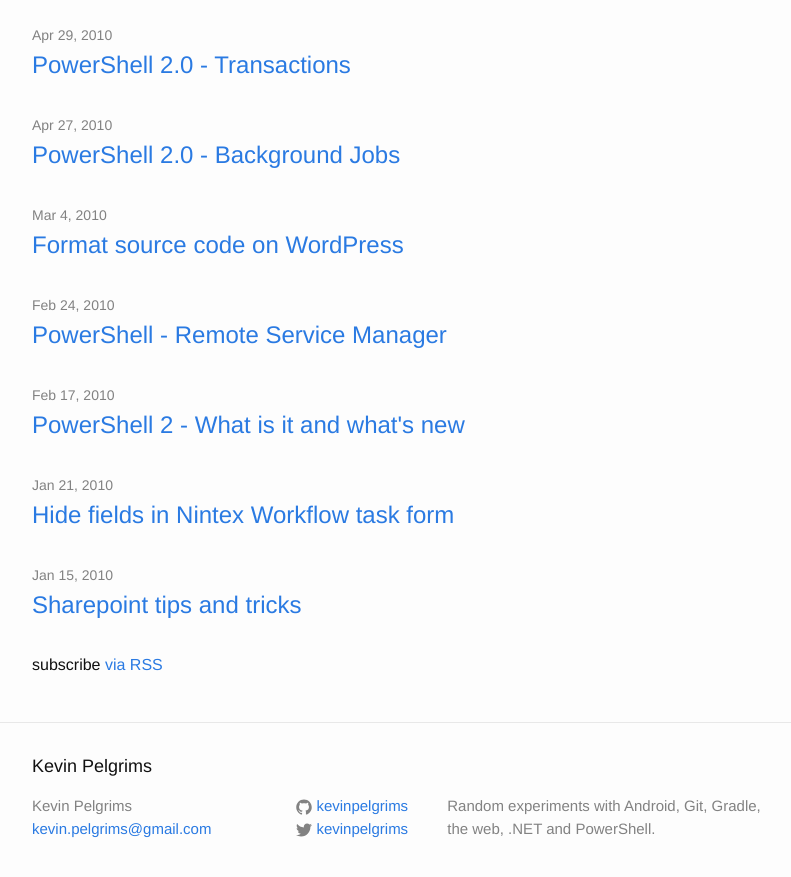
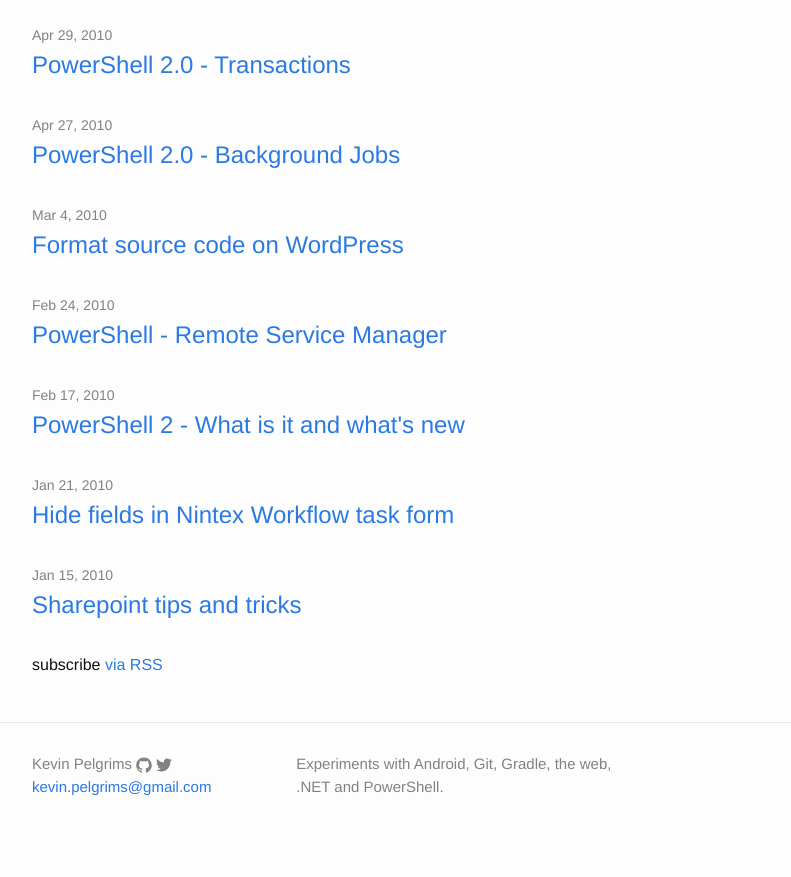
Before and after one commit to kevinpelgrims/blog, a Jekyll site: the page built from index.html, in a window 1280 px wide and 900 px high, scrolled down 2634 px. Shown: the top 877 px of the window, without its empty margins (238-1029 px from the left). Built offline with Jekyll 4.4.1, drawn with Linux system fonts in a browser that asks for light colours.

Commit message:
Edit site wide footer

```diff
--- a/_config.yml
+++ b/_config.yml
@@ -2,7 +2,7 @@
 title: Kevin Pelgrims
 email: kevin.pelgrims@gmail.com
 description: > # this means to ignore newlines until "baseurl:"
-  Random experiments with Android, Git, Gradle, the web, .NET and PowerShell.
+  Experiments with Android, Git, Gradle, the web, .NET and PowerShell.
 baseurl: "/blog" # the subpath of your site, e.g. /blog/
 url: "http://kevinpelgrims.com" # the base hostname & protocol for your site
 twitter_username: kevinpelgrims
--- a/_includes/footer.html
+++ b/_includes/footer.html
@@ -2,34 +2,22 @@
 
   <div class="wrapper">
 
-    <h2 class="footer-heading">{{ site.title }}</h2>
-
     <div class="footer-col-wrapper">
       <div class="footer-col  footer-col-1">
         <ul class="contact-list">
-          <li>{{ site.title }}</li>
-          <li><a href="mailto:{{ site.email }}">{{ site.email }}</a></li>
-        </ul>
-      </div>
+          <li>
+            {{ site.title }}
 
-      <div class="footer-col  footer-col-2">
-        <ul class="social-media-list">
-          {% if site.github_username %}
-          <li>
+            {% if site.github_username %}
             <a href="https://github.com/{{ site.github_username }}">
               <span class="icon  icon--github">
                 <svg viewBox="0 0 16 16">
                   <path fill="#828282" d="M7.999,0.431c-4.285,0-7.76,3.474-7.76,7.761 c0,3.428,2.223,6.337,5.307,7.363c0.388,0.071,0.53-0.168,0.53-0.374c0-0.184-0.007-0.672-0.01-1.32 c-2.159,0.469-2.614-1.04-2.614-1.04c-0.353-0.896-0.862-1.135-0.862-1.135c-0.705-0.481,0.053-0.472,0.053-0.472 c0.779,0.055,1.189,0.8,1.189,0.8c0.692,1.186,1.816,0.843,2.258,0.645c0.071-0.502,0.271-0.843,0.493-1.037 C4.86,11.425,3.049,10.76,3.049,7.786c0-0.847,0.302-1.54,0.799-2.082C3.768,5.507,3.501,4.718,3.924,3.65 c0,0,0.652-0.209,2.134,0.796C6.677,4.273,7.34,4.187,8,4.184c0.659,0.003,1.323,0.089,1.943,0.261 c1.482-1.004,2.132-0.796,2.132-0.796c0.423,1.068,0.157,1.857,0.077,2.054c0.497,0.542,0.798,1.235,0.798,2.082 c0,2.981-1.814,3.637-3.543,3.829c0.279,0.24,0.527,0.713,0.527,1.437c0,1.037-0.01,1.874-0.01,2.129 c0,0.208,0.14,0.449,0.534,0.373c3.081-1.028,5.302-3.935,5.302-7.362C15.76,3.906,12.285,0.431,7.999,0.431z"/>
                 </svg>
               </span>
-
-              <span class="username">{{ site.github_username }}</span>
             </a>
-          </li>
-          {% endif %}
-
-          {% if site.twitter_username %}
-          <li>
+            {% endif %}
+            {% if site.twitter_username %}
             <a href="https://twitter.com/{{ site.twitter_username }}">
               <span class="icon  icon--twitter">
                 <svg viewBox="0 0 16 16">
@@ -37,11 +25,10 @@
                   c-0.632,0.375-1.332,0.647-2.076,0.793c-0.596-0.636-1.446-1.033-2.387-1.033c-1.806,0-3.27,1.464-3.27,3.27 c0,0.256,0.029,0.506,0.085,0.745C5.163,5.404,2.753,4.102,1.14,2.124C0.859,2.607,0.698,3.168,0.698,3.767 c0,1.134,0.577,2.135,1.455,2.722C1.616,6.472,1.112,6.325,0.671,6.08c0,0.014,0,0.027,0,0.041c0,1.584,1.127,2.906,2.623,3.206 C3.02,9.402,2.731,9.442,2.433,9.442c-0.211,0-0.416-0.021-0.615-0.059c0.416,1.299,1.624,2.245,3.055,2.271 c-1.119,0.877-2.529,1.4-4.061,1.4c-0.264,0-0.524-0.015-0.78-0.046c1.447,0.928,3.166,1.469,5.013,1.469 c6.015,0,9.304-4.983,9.304-9.304c0-0.142-0.003-0.283-0.009-0.423C14.976,4.29,15.531,3.714,15.969,3.058z"/>
                 </svg>
               </span>
-
-              <span class="username">{{ site.twitter_username }}</span>
             </a>
+            {% endif %}
           </li>
-          {% endif %}
+          <li><a href="mailto:{{ site.email }}">{{ site.email }}</a></li>
         </ul>
       </div>
 
```
